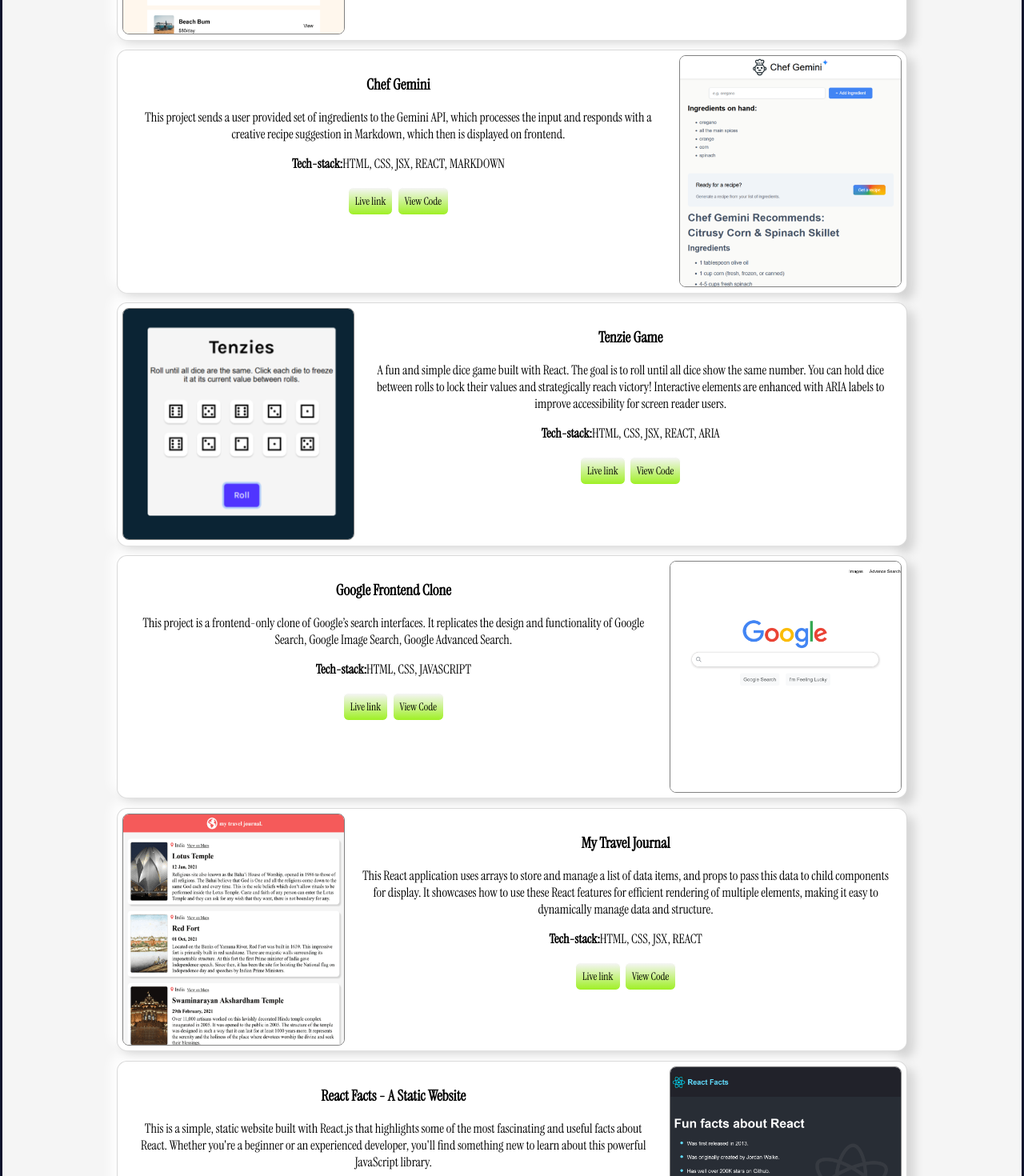
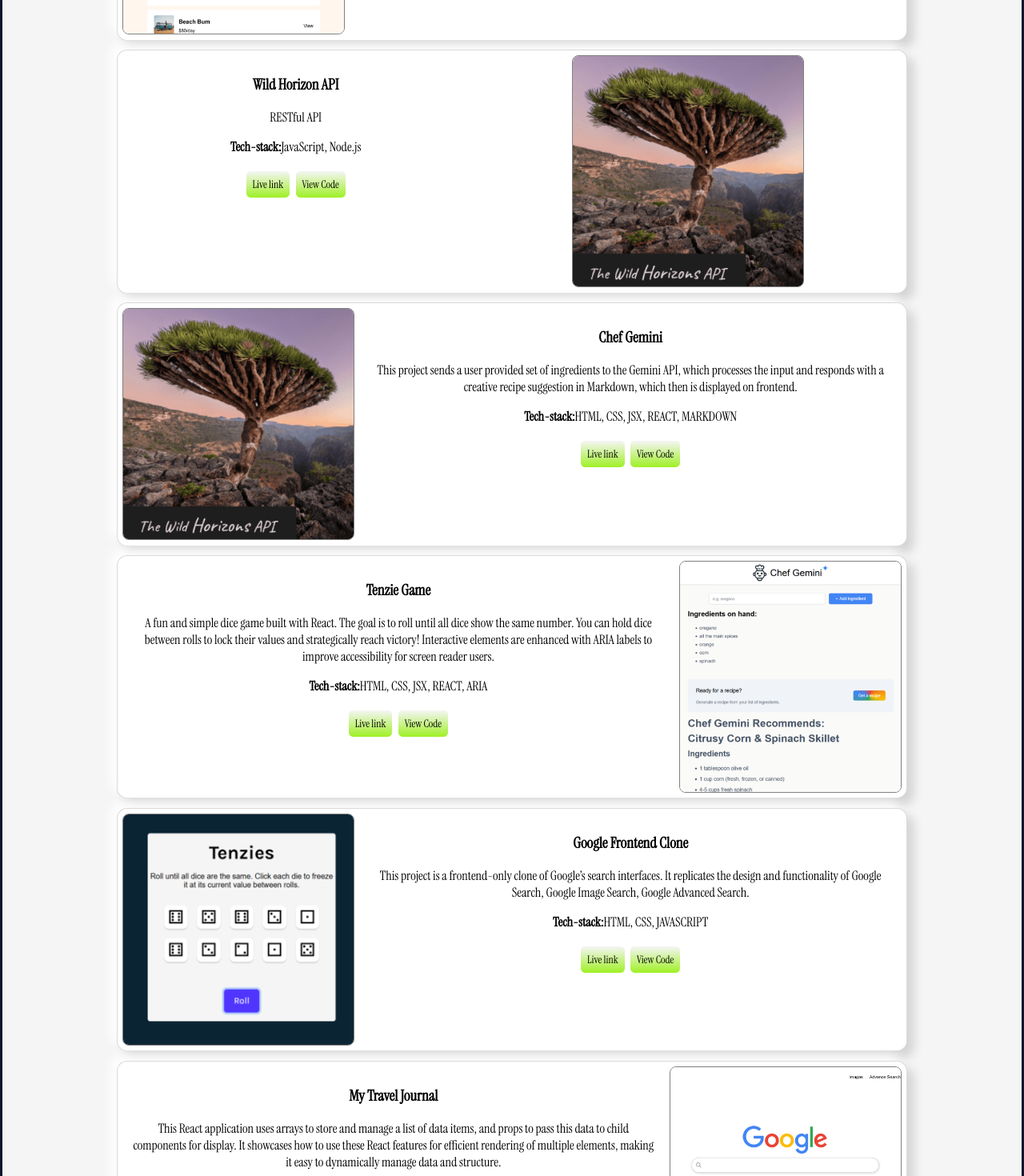
Before and after one commit to DeepakSingh9999/Portfolio, a React (Vite) app: page / in a window 1280 px wide. Shown: the part 1920-3390 px from the top of the page at 80% size. Built offline with nearby package versions, Linux system fonts and the light colour scheme.

Commit message:
Update projects.jsx

```diff
--- a/src/assets/components/projects.jsx
+++ b/src/assets/components/projects.jsx
@@ -1,9 +1,10 @@
 import projectLink1 from '../images/project-van.png'
-import projectLink2 from '../images/project-chef.png'
-import projectLink3 from '../images/project-tenzie.png'
-import projectLink4 from '../images/project-clone.png'
-import projectLink5 from '../images/project-journal.png'
-import projectLink6 from '../images/project-facts.png'
+import projectLink2 from '../images/project-horizon.png'
+import projectLink3 from '../images/project-chef.png'
+import projectLink4 from '../images/project-tenzie.png'
+import projectLink5 from '../images/project-clone.png'
+import projectLink6 from '../images/project-journal.png'
+
 
 export default function Projects(){
 
@@ -18,6 +19,15 @@ export default function Projects(){
         },
 
         {id: 2,
+            title: 'Wild Horizon API',
+            image: `${projectLink2}`,
+            description: `RESTful API`,
+            techStack: 'JavaScript, Node.js',
+            liveLink: '',
+            viewCode: ''
+        },
+
+        {id: 3,
             title: 'Chef Gemini',
             image: `${projectLink2}`,
             description: 'This project sends a user provided set of ingredients to the Gemini API, which processes the input and responds with a creative recipe suggestion in Markdown, which then is displayed on frontend.',
@@ -26,7 +36,7 @@ export default function Projects(){
             viewCode: 'https://github.com/DeepakSingh9999/Chef-Gemini'
         },
 
-        {id: 3,
+        {id: 4,
             title: 'Tenzie Game',
             image: `${projectLink3}`,
             description: 'A fun and simple dice game built with React. The goal is to roll until all dice show the same number. You can hold dice between rolls to lock their values and strategically reach victory! Interactive elements are enhanced with ARIA labels to improve accessibility for screen reader users.',
@@ -35,7 +45,7 @@ export default function Projects(){
             viewCode: 'https://github.com/DeepakSingh9999/Tenzie-Game'
         },
 
-        {id: 4,
+        {id: 5,
             title: 'Google Frontend Clone',
             image: `${projectLink4}`,
             description: 'This project is a frontend-only clone of Google’s search interfaces. It replicates the design and functionality of Google Search, Google Image Search, Google Advanced Search.',
@@ -44,22 +54,13 @@ export default function Projects(){
             viewCode: 'https://github.com/DeepakSingh9999/Search-Clone'
         },
 
-        {id: 5,
+        {id: 6,
             title: 'My Travel Journal',
             image: `${projectLink5}`,
             description: 'This React application uses arrays to store and manage a list of data items, and props to pass this data to child components for display. It showcases how to use these React features for efficient rendering of multiple elements, making it easy to dynamically manage data and structure.',
             techStack: 'HTML, CSS, JSX, REACT',
             liveLink: 'https://react-travel-journal-two.vercel.app/',
             viewCode: 'https://github.com/DeepakSingh9999/React-Travel-Journal'
-        },
-
-        {id: 6,
-            title: 'React Facts - A Static Website',
-            image: `${projectLink6}`,
-            description: `This is a simple, static website built with React.js that highlights some of the most fascinating and useful facts about React. Whether you're a beginner or an experienced developer, you'll find something new to learn about this powerful JavaScript library.`,
-            techStack: 'HTML, CSS, JSX, REACT',
-            liveLink: 'https://react-static-page-one.vercel.app/',
-            viewCode: 'https://github.com/DeepakSingh9999/React-Static-Page'
         },
 
     ];
```
